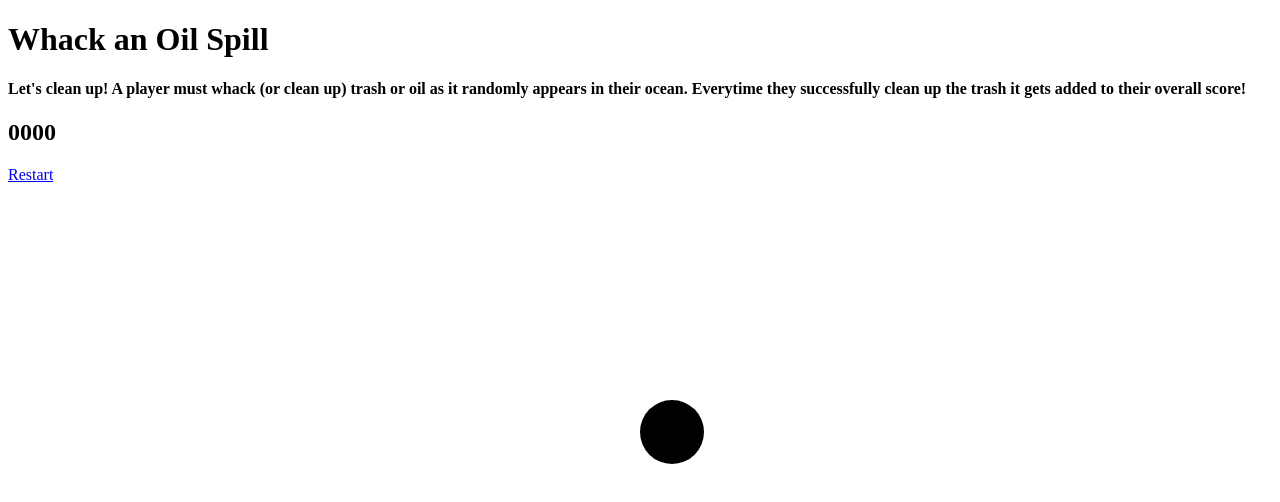
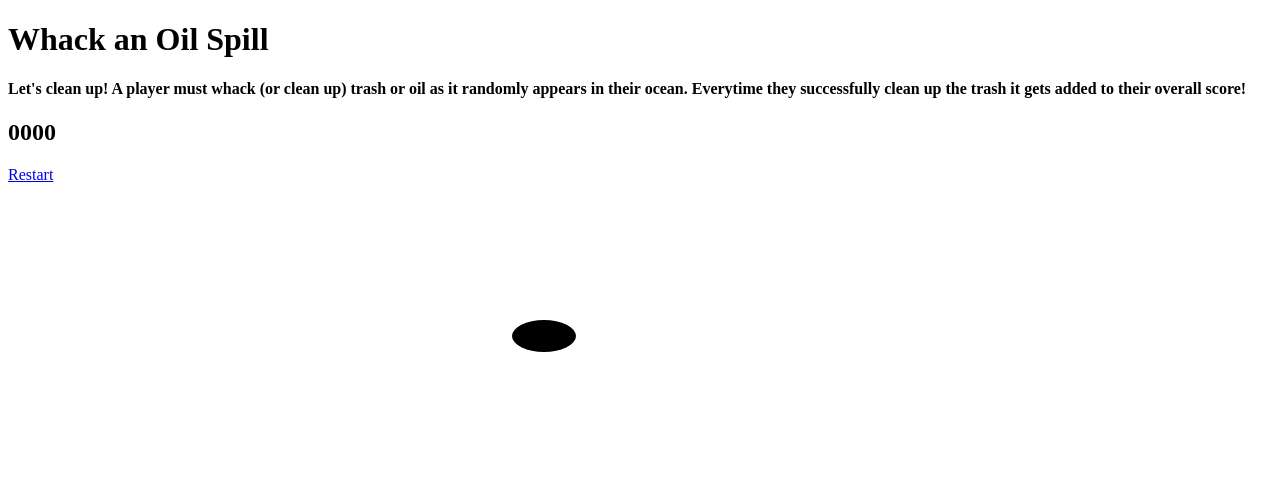
Before and after one commit to Tamollyo/Whack-an-OilSpill, a plain HTML site: page game.html in a window 1280 px wide. Drawn offline with Linux system fonts and the light colour scheme.

Commit message:
4. Random Location added

```diff
--- a/script.js
+++ b/script.js
@@ -1,8 +1,33 @@
 let score = 0
 const trash = document.querySelector('.trash')
 const tally = document.querySelector('.score')
+let random
+
+//developer.mozilla.org/en-US/docs/Web/JavaScript/Reference/Global_Objects/Math/random
+randomLocation = () => {
+  min = Math.ceil(80)
+  max = Math.floor(20)
+  random = Math.floor(Math.random() * (max - min) + min)
+  console.log(random)
+}
+
+randomLocation()
+
+trash.style.top = random + '%'
+trash.style.left = random + '%'
 
 trash.addEventListener('click', () => {
   score += 2
   tally.innerText = score
+  trash.style.top = random + '%'
+  trash.style.left = random + '%'
 })
+
+// function trashMove = () => {
+//   trashX = math.floor(math.random() * gridArr)
+//   trashY = math.floor(math.random() * gridArr)
+// }
+
+// div to move randomly throughout the page
+// - using math.random change x and y position
+// if div is clicked add to score and change position
--- a/style.css
+++ b/style.css
@@ -1,9 +1,9 @@
 .trash {
   display: block;
   position: absolute;
-  top: 50%;
-  left: 50%;
-  height: 4rem;
+  top: 20%;
+  left: 90%;
+  height: 2rem;
   width: 4rem;
   border-radius: 50%;
   background-color: rgb(0, 0, 0);
```
Also changed, not shown: start.html (+0 -1 lines).
